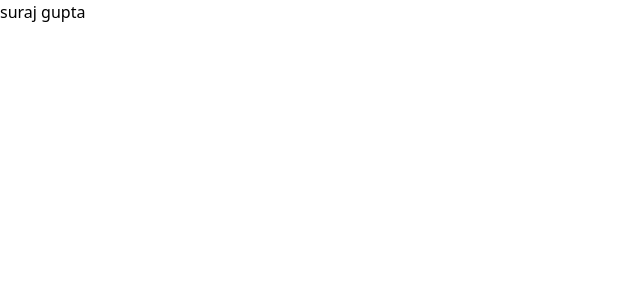
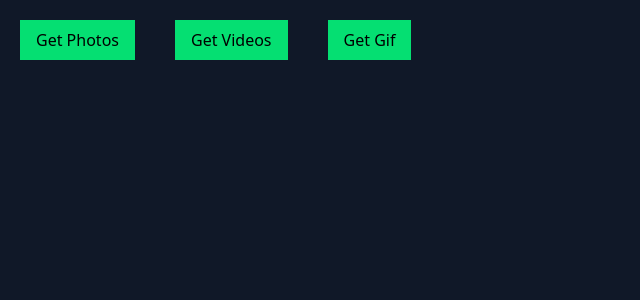
Before and after one commit to surajgupta9161/SearchMedia, a React (Vite) app: page / in a window 1280 px wide. Shown: the top 300 px of the page, without its empty margins (0-640 px from the left). Built offline with nearby package versions, Linux system fonts and the light colour scheme; no server answers.

Commit message:
api call

```diff
--- a/package.json
+++ b/package.json
@@ -11,6 +11,7 @@
   },
   "dependencies": {
     "@tailwindcss/vite": "^4.1.18",
+    "axios": "^1.13.2",
     "react": "^18.3.1",
     "react-dom": "^18.3.1",
     "tailwindcss": "^4.1.18"
--- a/src/App.jsx
+++ b/src/App.jsx
@@ -1,9 +1,31 @@
 import React from 'react'
+import { fetchPhotos } from './api/MediaApi'
+import { fetchVideos } from './api/MediaApi'
+import { fetchGif } from './api/MediaApi'
 
 const App = () => {
   return (
-    <div className='h-full w-full bg-gray'>
-      <h1>suraj gupta</h1>
+    <div className='h-screen w-full bg-gray-900 '>
+      <button className='bg-green-400 px-4 py-2 m-5' onClick={async () => {
+        const data = await fetchPhotos('cat')
+        console.log(data.results)
+      }}>
+        Get Photos
+      </button>
+      <button className='bg-green-400 px-4 py-2 m-5' onClick={async () => {
+        const data = await fetchVideos('cat')
+        console.log(data.videos)
+      }}>
+        Get Videos
+      </button>
+
+      <button className='bg-green-400 px-4 py-2 m-5' onClick={async () => {
+        const data = await fetchGif('cat')
+        console.log(data.results)
+      }}>
+        Get Gif
+      </button>
+
     </div>
   )
 }
--- /dev/null
+++ b/src/api/MediaApi.js
@@ -0,0 +1,31 @@
+import axios from "axios";
+
+const UNPLASH_KEY = import.meta.env.VITE_UNPLASH_KEY
+const PEXELS_KEY = import.meta.env.VITE_PEXELS_KEY
+const TENOR_KEY = import.meta.env.VITE_TENOR_KEY
+
+export async function fetchPhotos(query, page = 1, per_page = 20) {
+    const res = await axios.get('https://api.unsplash.com/search/photos',
+        {
+            params: { query, page, per_page },
+            headers: { Authorization: `Client-ID ${UNPLASH_KEY}` }
+        })
+    return res.data
+}
+
+export async function fetchVideos(query, page = 1, per_page = 10) {
+    const res = await axios.get('https://api.pexels.com/videos/search',
+        {
+            params: { query, page, per_page },
+            headers: { Authorization: PEXELS_KEY }
+        })
+    return res.data
+}
+
+export async function fetchGif(query, limit = 20) {
+    const res = await axios.get('https://tenor.googleapis.com/v2/search',
+        {
+            params: { q: query, key: TENOR_KEY, limit },
+        })
+    return res.data
+}
```
Also changed, not shown: src/redux/store.js (added), 1 other file (tests, documents, lock files or other folders).
